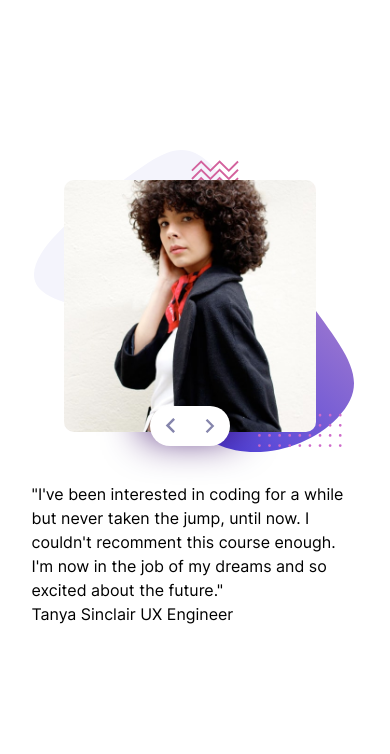
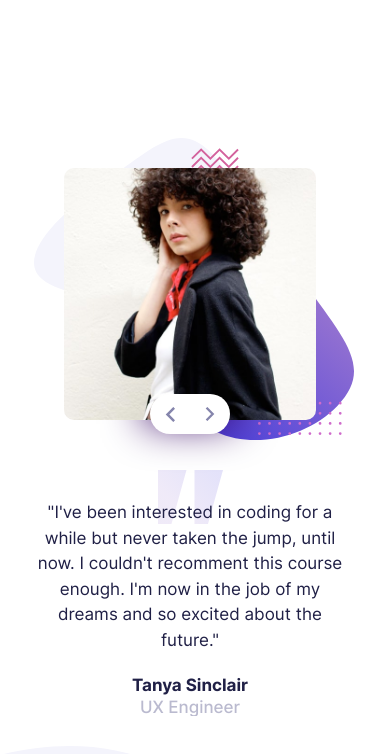
Before and after one commit to SrHatcher/practice-coding-bootcamp-testimonial, a plain HTML site: page index.html in a window 390 px wide. Drawn offline with Linux system fonts and the light colour scheme.

Commit message:
mobile version finished

```diff
--- a/index.html
+++ b/index.html
@@ -46,8 +46,10 @@
         </div>
         <div class="testimonial__testimonial_container">
           <p class="testimonial__text">"If you want to lay the best foundation possible I'd recommend taking this course. The depth the instructors go into is incredible. I now feel so condifent about starting up as a professional developer."</p>
-          <span class="testimonial__name">John Tarkpor</span>
-          <span class="testimonial__degree">Junior Front-end Developer</span>
+          <div class="testimonial__info_container">
+            <span class="testimonial__name">John Tarkpor</span>
+            <span class="testimonial__degree">Junior Front-end Developer</span>
+          </div>
         </div>
       </section>
     </div>
@@ -55,5 +57,6 @@
 
   </main>
 
+  <script src="./index.js"></script>
 </body>
 </html>
--- /dev/null
+++ b/index.js
@@ -0,0 +1,25 @@
+'use strict'
+
+const carrousel = document.querySelector('.carrousel_container')
+const leftButtons = document.querySelectorAll('.testimonial__left_button')
+const rightButtons = document.querySelectorAll('.testimonial__right_button')
+
+leftButtons.forEach((button, index)=>{
+    button.addEventListener('click', ()=>{
+        if(!index){
+            return;
+        }else{
+            carrousel.style.transform = 'translateX(0%)'
+        }
+    })
+})
+
+rightButtons.forEach((button, index)=>{
+    button.addEventListener('click', ()=>{
+        if(!index){
+            carrousel.style.transform = 'translateX(-51.5%)'
+        }else{
+            return;
+        }
+    })
+})
--- a/styles/mobile.css
+++ b/styles/mobile.css
@@ -40,15 +40,18 @@ body{
     justify-content: center;
     align-items: center;
 
-    font-size: 1.6rem;
+    font-size: 1.7rem;
     font-family: var(--font);
+
+    background-image: url('../images/pattern-curve.svg');
+    background-repeat: no-repeat;
+    background-position: bottom left;
+    background-size: contain;
 }
 
 main{
-
-    max-width: 32.7rem;
-    width: 85%;
-    height: 56.5rem;
+    width: 32.7rem;
+    height: auto;
 
     overflow: hidden;
 }
@@ -72,6 +75,9 @@ main{
 
     width: 200%;
     height: 100%;
+
+    transition: all .5s ease;
+    transform: translateX(0%);
 }
 .main__testimonial{
     display: flex;
@@ -165,17 +171,35 @@ main{
     border-bottom-right-radius: 2rem;
     cursor: pointer;
 }
-.testimonial__testimonial_container{}
-.testimonial__text{}
-.testimonial__info_container{}
-.testimonial__name{}
-.testimonial__degree{}
-.main__testimonial{}
-.testimonial__image{}
-.testimonial__switch_container{}
-.testimonial__left_button{}
-.testimonial__right_button{}
-.testimonial__testimonial_container{}
-.testimonial__text{}
-.testimonial__name{}
-.testimonial__degree{}
+.testimonial__testimonial_container{
+    padding-block-start: 3rem;
+
+    background-image: url('../images/pattern-quotes.svg');
+    background-repeat: no-repeat;
+    background-position: top center;
+    background-size: 6.5rem;
+}
+.testimonial__text{
+    text-align: center;
+
+    color: var(--dark-blue);
+}
+.testimonial__info_container{
+    display: flex;
+    justify-content: center;
+    flex-direction: column;
+    align-items: center;
+
+    margin-block-start: 2rem;
+}
+.testimonial__name{
+    font-weight: 700;
+
+    color: var(--dark-blue);
+}
+.testimonial__degree{
+    font-weight: 500;
+    line-height: 1.7rem;
+
+    color: var(--grayish-blue);
+}
```
